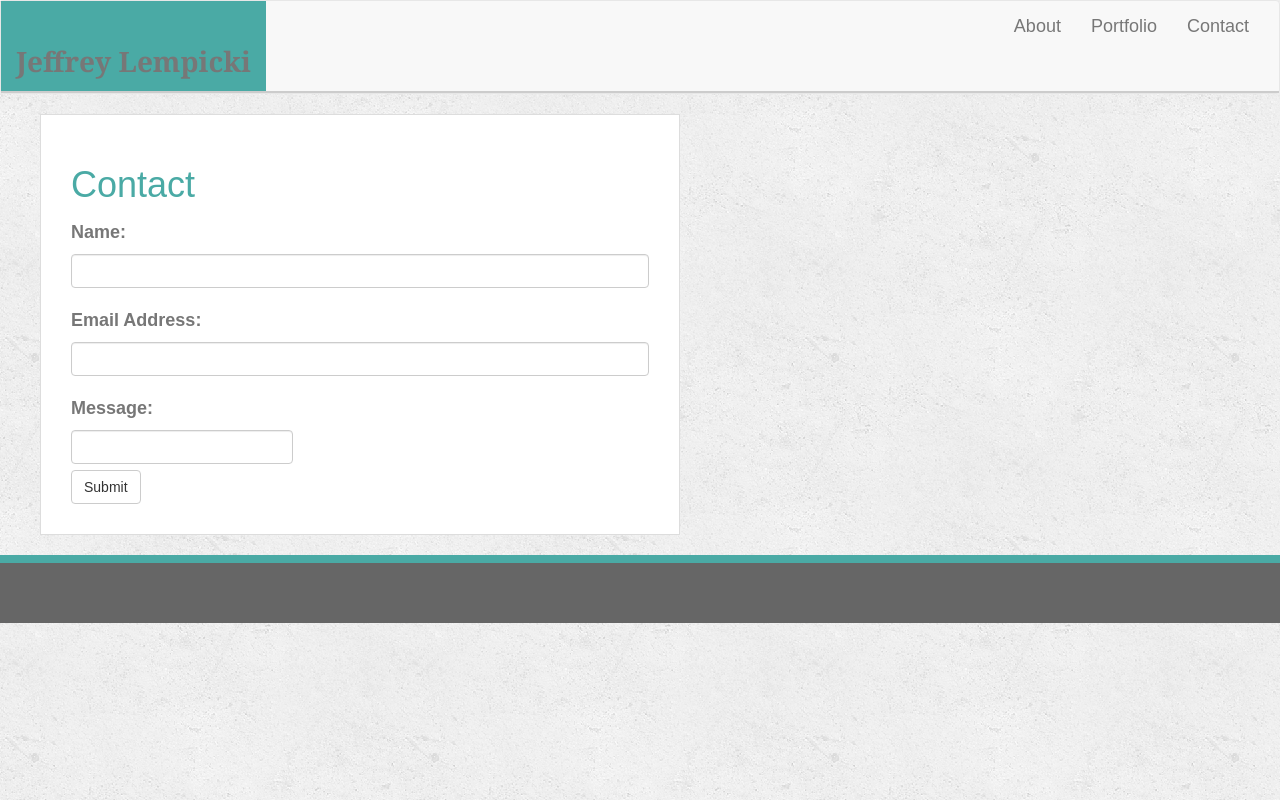
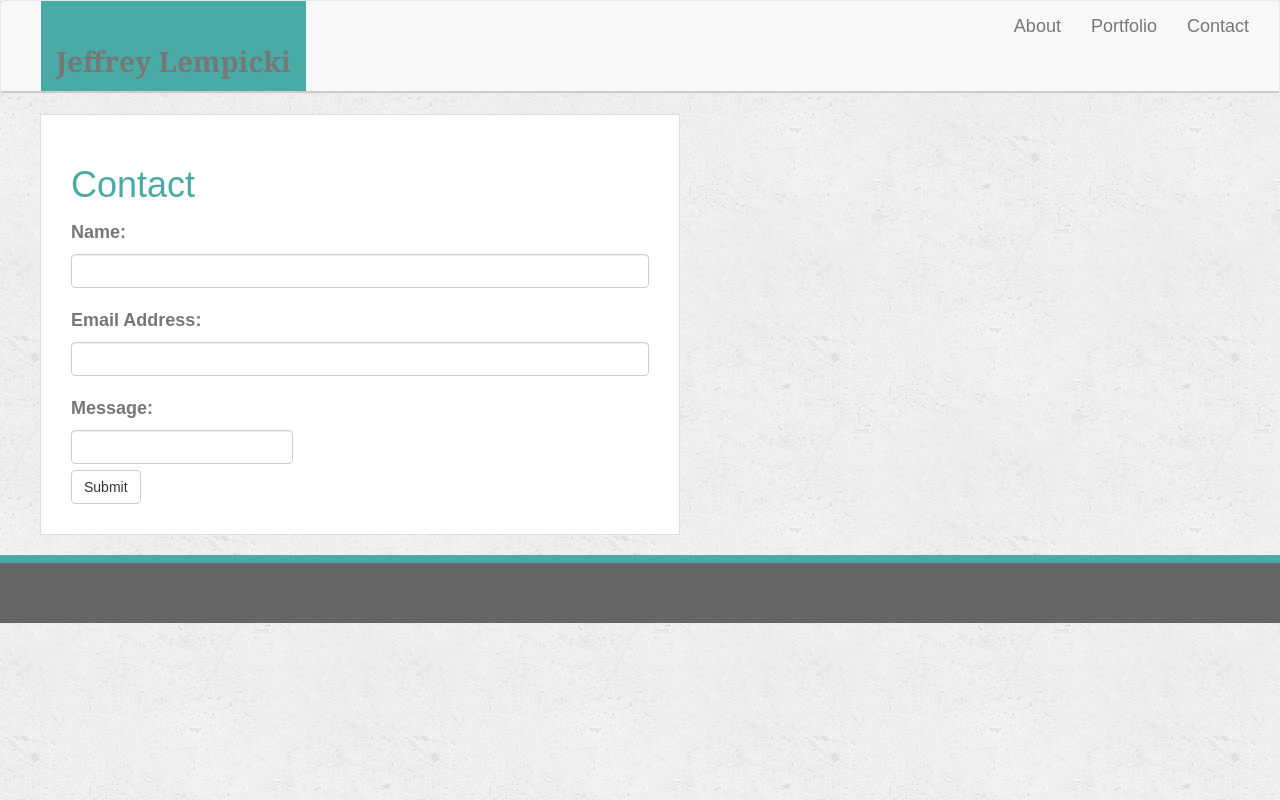
Before and after one commit to BabyJace2014/Bootstrap-Portfolio, a plain HTML site: page contact.html in a window 1280 px wide. Drawn offline with nearby package versions, Linux system fonts and the light colour scheme.

Commit message:
files updated

```diff
--- a/contact.html
+++ b/contact.html
@@ -11,6 +11,7 @@
 </head>
   <body>
     <nav class="navbar navbar-default">
+      <div class="navbar-fluid">
         <div class="container-fluid">
         <!-- Brand and toggle get grouped for better mobile display -->
         <div class="navbar-header">
@@ -34,7 +35,9 @@
           </ul>
         </div><!-- /.navbar-collapse -->
       </div><!-- /.container-fluid -->
+    </div>
     </nav>
+  </div>
 
               <div id="main-container" class="container">
                 <section class="main-section">
@@ -52,7 +55,7 @@
                     </div>
                     <div class="">
                       <label><label for="msg">Message:</label>
-                      <input type="message" class="form-control" id="msg">
+                      <input type="message" class="form-control" id="msg" rows="4">
                     </div>
                     <button type="submit" class="btn btn-default">Submit</button>
                   </form>
--- a/style.css
+++ b/style.css
@@ -10,8 +10,12 @@ body {
         color: #4aaaa5;
     }
 
+    .navbar-fluid {
+        border-bottom: 2px solid #ccc;
+    }
+
     .container-fluid {
-        border-bottom: 2px solid #ccc;
+        margin-left: 25px;
     }
 
 
@@ -21,7 +25,7 @@ body {
         font-size: 28px;
         font-weight: 700;
         line-height: 90px;
-        color: aliceblue;
+        color: #ffffff;
         text-align: center;
         text-decoration: none;
         background: #4aaaa5;
```
Also changed, not shown: index.html (+6 -1 lines). Lines whose indentation alone changed are shown as unchanged.
